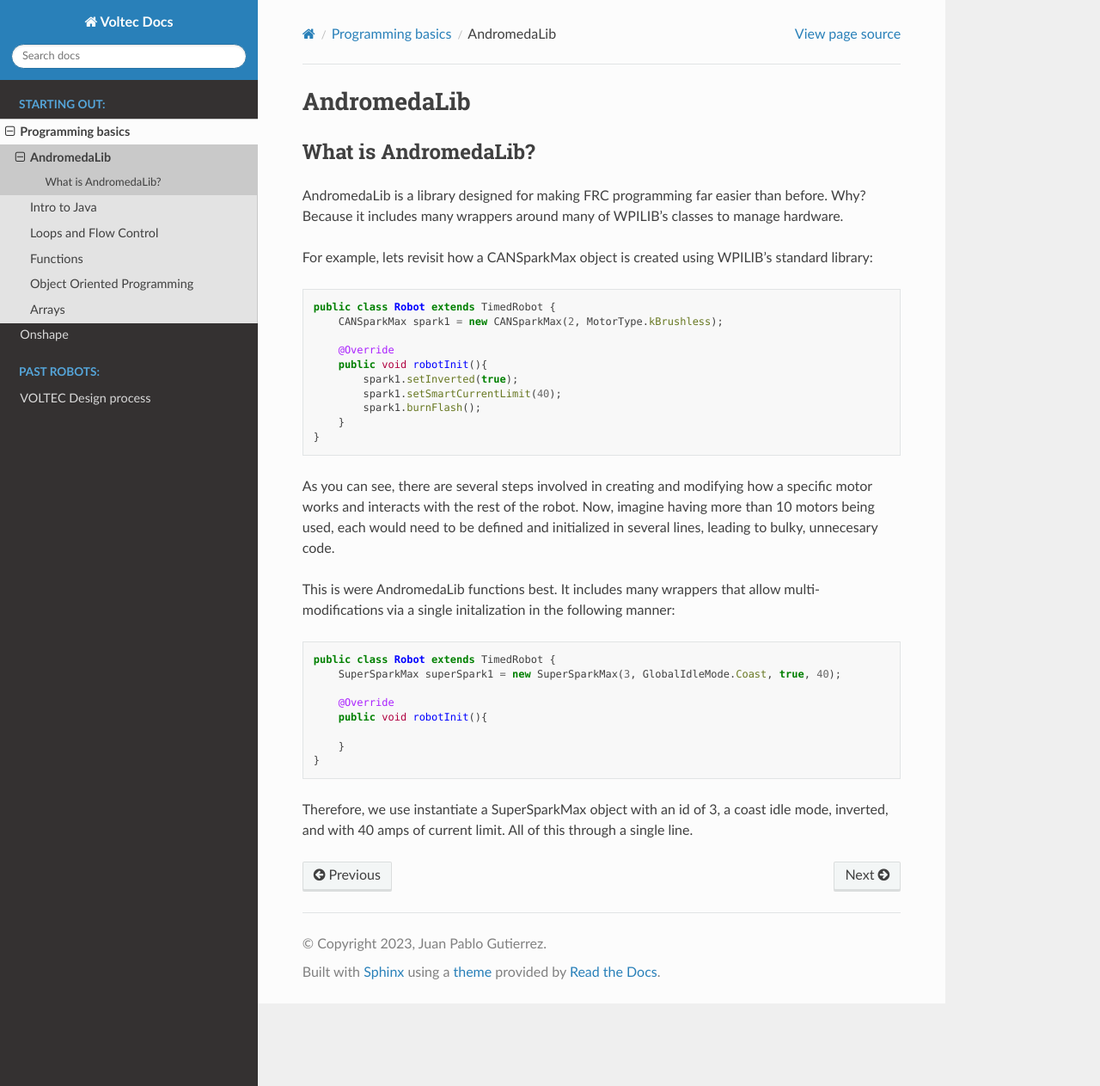
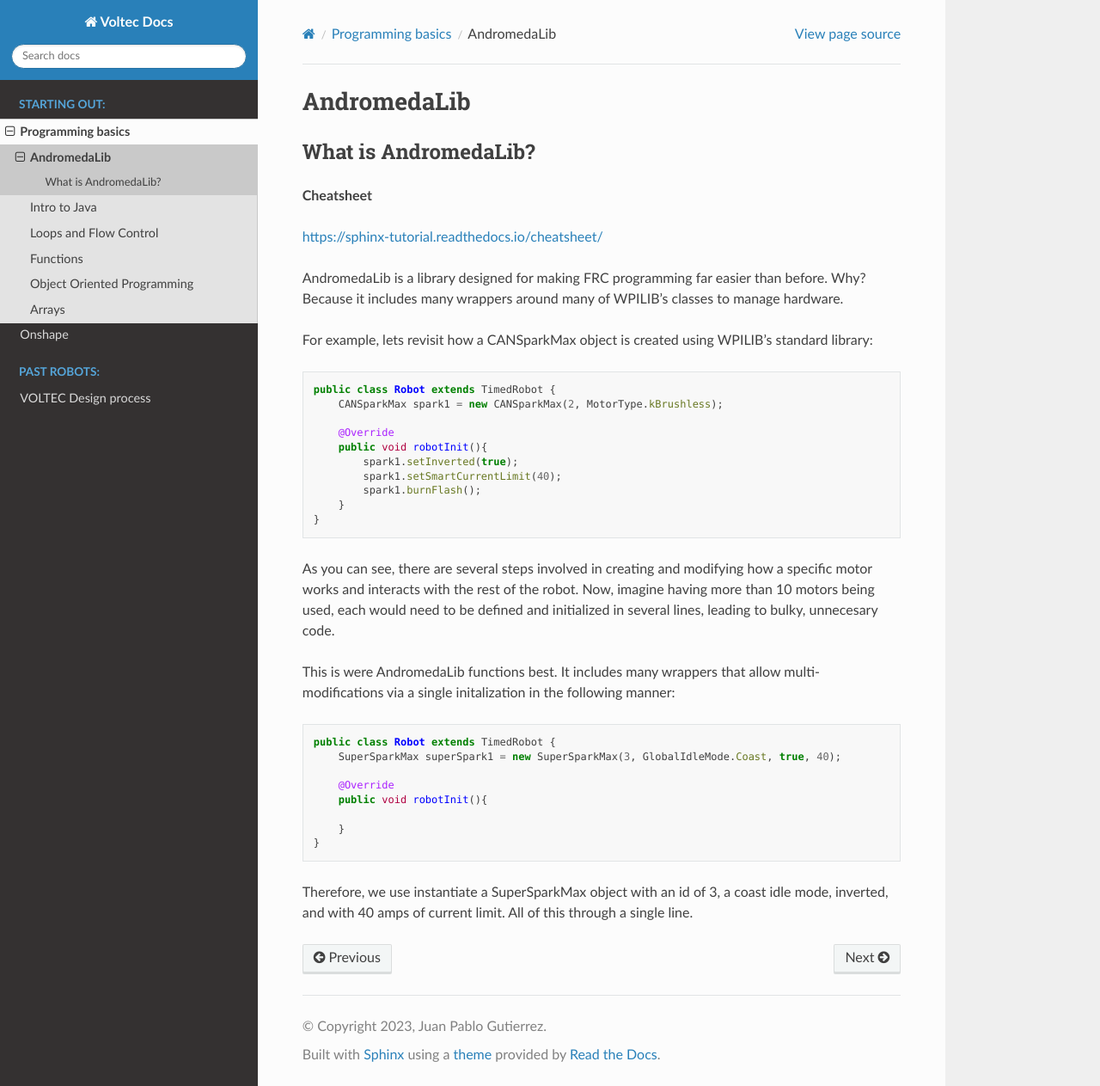
Before and after one commit to AndromedaHelix/voltec-docs, a Sphinx documentation site: the page built from docs/source/programming/andromeda/andromeda.rst, in a window 1280 px wide and 1263 px high. Shown: the whole window at 86% size. Built offline with Sphinx 7.4.7 and the Read the Docs theme 2.0.0, drawn with Linux system fonts in a browser that asks for light colours.

Commit message:
Java Basics-Loops

```diff
--- a/docs/source/programming/andromeda/andromeda.rst
+++ b/docs/source/programming/andromeda/andromeda.rst
@@ -3,6 +3,10 @@
 
 What is AndromedaLib?
 ---------------------
+
+**Cheatsheet**
+
+https://sphinx-tutorial.readthedocs.io/cheatsheet/
 
 AndromedaLib is a library designed for making FRC programming far easier than before. Why? Because it includes many wrappers around many of WPILIB's classes to manage hardware.
 
```
Also changed, not shown: 5 other files.
